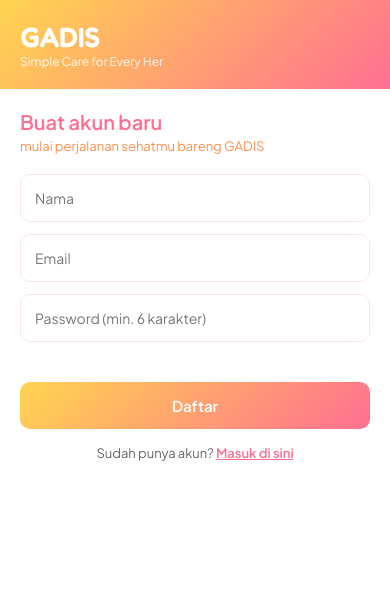
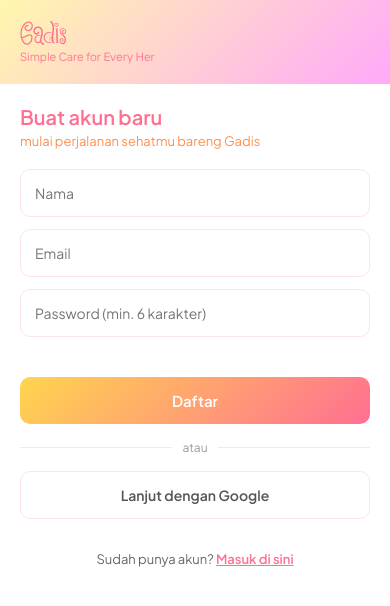
Before and after one commit to kunaaa56/gadis-app, a plain HTML site: page register.html in a window 390 px wide. Drawn offline with Linux system fonts and the light colour scheme.

Commit message:
tambah login Google, font, layout responsive

```diff
--- /dev/null
+++ b/google-auth.js
@@ -0,0 +1,43 @@
+document.getElementById('googleBtn').addEventListener('click', function () {
+  const provider = new firebase.auth.GoogleAuthProvider();
+  const errorEl = document.getElementById('googleError');
+  errorEl.innerText = '';
+
+  // Google login nggak jalan kalau halaman dibuka lewat double-klik file
+  if (window.location.protocol === 'file:') {
+    errorEl.innerText = 'Buka lewat Go Live (http://127.0.0.1:5500) atau link deploy, bukan double-klik file.';
+    return;
+  }
+
+  auth.signInWithPopup(provider)
+    .then((result) => {
+      const user = result.user;
+      const userRef = db.collection('users').doc(user.uid);
+
+      // simpan data user kalau baru pertama kali masuk
+      return userRef.get().then((doc) => {
+        if (!doc.exists) {
+          return userRef.set({
+            name: user.displayName || '',
+            email: user.email,
+            createdAt: new Date()
+          });
+        }
+      });
+    })
+    .then(() => {
+      window.location.href = 'index.html';
+    })
+    .catch((error) => {
+      if (error.code === 'auth/popup-closed-by-user') return;
+
+      if (error.code === 'auth/unauthorized-domain') {
+        errorEl.innerText = 'Domain belum diizinkan di Firebase (Authentication > Settings > Authorized domains).';
+      } else if (error.code === 'auth/popup-blocked') {
+        errorEl.innerText = 'Popup diblokir browser, izinkan popup lalu coba lagi.';
+      } else {
+        errorEl.innerText = 'Gagal masuk dengan Google (' + error.code + ')';
+      }
+      console.error(error);
+    });
+});
--- a/register.html
+++ b/register.html
@@ -3,21 +3,21 @@
 <head>
 <meta charset="UTF-8">
 <meta name="viewport" content="width=device-width, initial-scale=1.0">
-<title>Daftar - GADIS</title>
+<title>Daftar - Gadis</title>
 <link href="https://fonts.googleapis.com/css2?family=Fredoka:wght@600&family=Plus+Jakarta+Sans:wght@400;600&display=swap" rel="stylesheet">
 <link rel="stylesheet" href="style.css">
 </head>
 <body>
 
   <header class="header">
-    <h1>GADIS</h1>
+    <h1>Gadis</h1>
     <p class="tagline">Simple Care for Every Her</p>
   </header>
 
   <main class="content">
     <div class="greeting">
       <h2>Buat akun baru</h2>
-      <p>mulai perjalanan sehatmu bareng GADIS</p>
+      <p>mulai perjalanan sehatmu bareng Gadis</p>
     </div>
 
     <form id="registerForm" class="auth-form">
@@ -28,6 +28,10 @@
       <button type="submit" class="btn-primary">Daftar</button>
     </form>
 
+    <div class="divider"><span>atau</span></div>
+    <button type="button" id="googleBtn" class="btn-google">Lanjut dengan Google</button>
+    <p id="googleError" class="error-text"></p>
+
     <p class="switch-text">Sudah punya akun? <a href="login.html">Masuk di sini</a></p>
   </main>
 
@@ -35,6 +39,7 @@
   <script src="https://www.gstatic.com/firebasejs/10.14.1/firebase-auth-compat.js"></script>
   <script src="https://www.gstatic.com/firebasejs/10.14.1/firebase-firestore-compat.js"></script>
   <script src="firebase-config.js"></script>
+  <script src="google-auth.js"></script>
   <script src="register.js"></script>
 </body>
 </html>
--- a/style.css
+++ b/style.css
@@ -1,21 +1,51 @@
+@font-face {
+  font-family: 'Kids Rainy';
+  src: url('font/Kids Rainy.otf') format('opentype');
+  font-weight: normal;
+  font-style: normal;
+  font-display: swap;
+}
+
+@font-face {
+  font-family: 'Interphases Pro';
+  src: url('font/TT Interphases Pro Trial Regular.ttf') format('truetype');
+  font-weight: normal;
+  font-style: normal;
+  font-display: swap;
+}
+
 * { margin:0; padding:0; box-sizing:border-box; }
+
+html {
+  background:#f0f0f0;
+}
+
 body {
+  max-width:480px;
+  margin:0 auto;
+  min-height:100vh;
+  position:relative;
   background:#fff;
   padding-bottom:90px;
   font-family: 'Plus Jakarta Sans', sans-serif;
+  box-shadow:0 0 30px rgba(0,0,0,0.08);
 }
 
 .header {
-  background: linear-gradient(135deg, #FFD54F, #FF6F91);
+  background: linear-gradient(135deg, #fff7ad, #ffa9f9);
   padding: 20px;
-  color: #fff;
+  color: #fe6f91;
 }
 .header h1 {
-  font-family: 'Fredoka', sans-serif;
+  font-family: 'Kids Rainy', 'Fredoka', sans-serif;
   font-size:28px;
-  font-weight:600;
+  font-weight:normal;
 }
-.header .tagline { font-size:12px; opacity:0.9; }
+.header .tagline {
+  font-family: 'Interphases Pro', 'Plus Jakarta Sans', sans-serif;
+  font-size:12px;
+  opacity:0.9;
+}
 
 .content { padding: 20px; }
 
@@ -36,9 +66,13 @@ body {
 
 .bottom-nav {
   position:fixed;
-  bottom:0; left:0; right:0;
+  bottom:0;
+  left:50%;
+  transform:translateX(-50%);
+  width:100%;
+  max-width:480px;
   height:70px;
-  background:linear-gradient(90deg,#FFD54F,#FF6F91);
+  background:linear-gradient(90deg,#fff7ad,#ffa9f9);
   display:flex;
   justify-content:space-around;
   align-items:center;
@@ -93,3 +127,29 @@ body {
 .error-text { color:#FF6F91; font-size:12px; min-height:16px; }
 .switch-text { text-align:center; margin-top:16px; font-size:13px; color:#666; }
 .switch-text a { color:#FF6F91; font-weight:600; }
+
+.divider {
+  display:flex;
+  align-items:center;
+  gap:10px;
+  margin:16px 0;
+  color:#999;
+  font-size:12px;
+}
+.divider::before, .divider::after {
+  content:'';
+  flex:1;
+  height:1px;
+  background:#FCE4EC;
+}
+.btn-google {
+  width:100%;
+  background:#fff;
+  color:#555;
+  border:1px solid #FCE4EC;
+  padding:14px;
+  border-radius:10px;
+  font-size:14px;
+  font-weight:600;
+  font-family:'Plus Jakarta Sans', sans-serif;
+}
```
Also changed, not shown: login.html (+1 -1 lines), font/Kids Rainy.otf (added), font/TT Interphases Pro Trial Regular.ttf (added).
